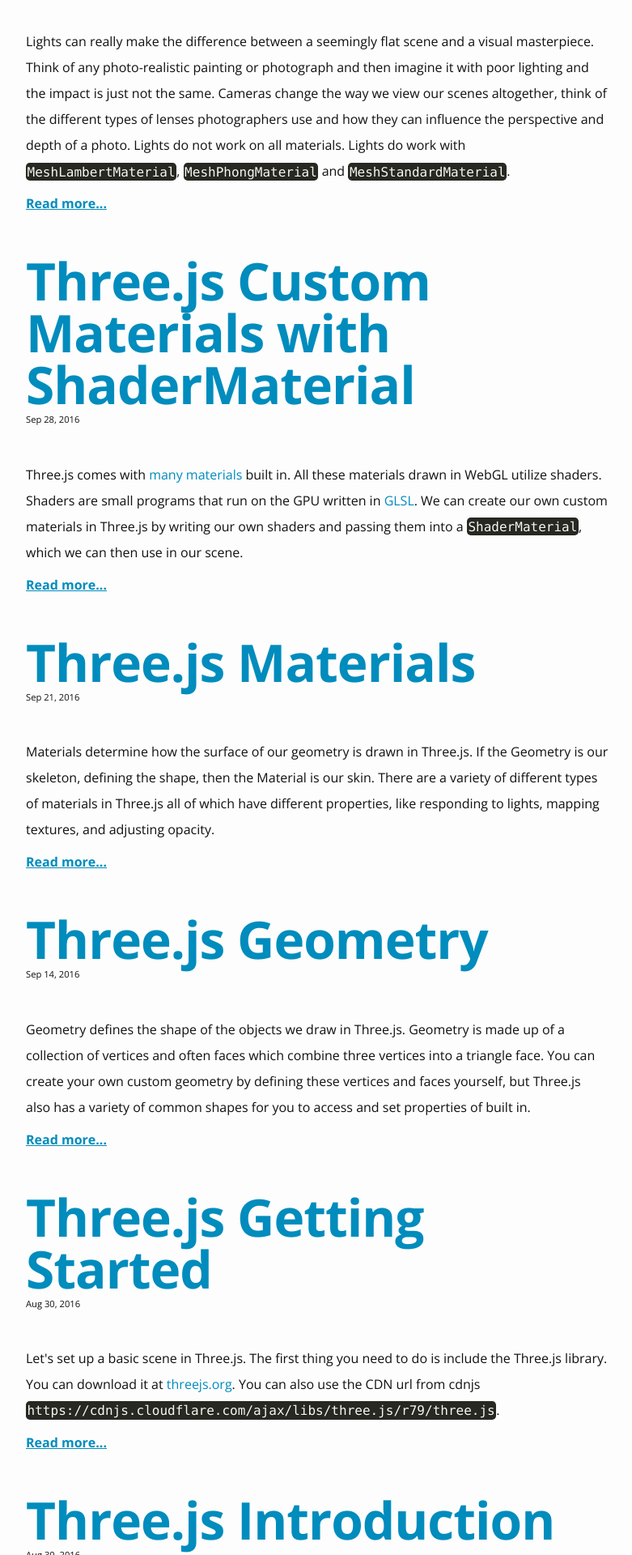
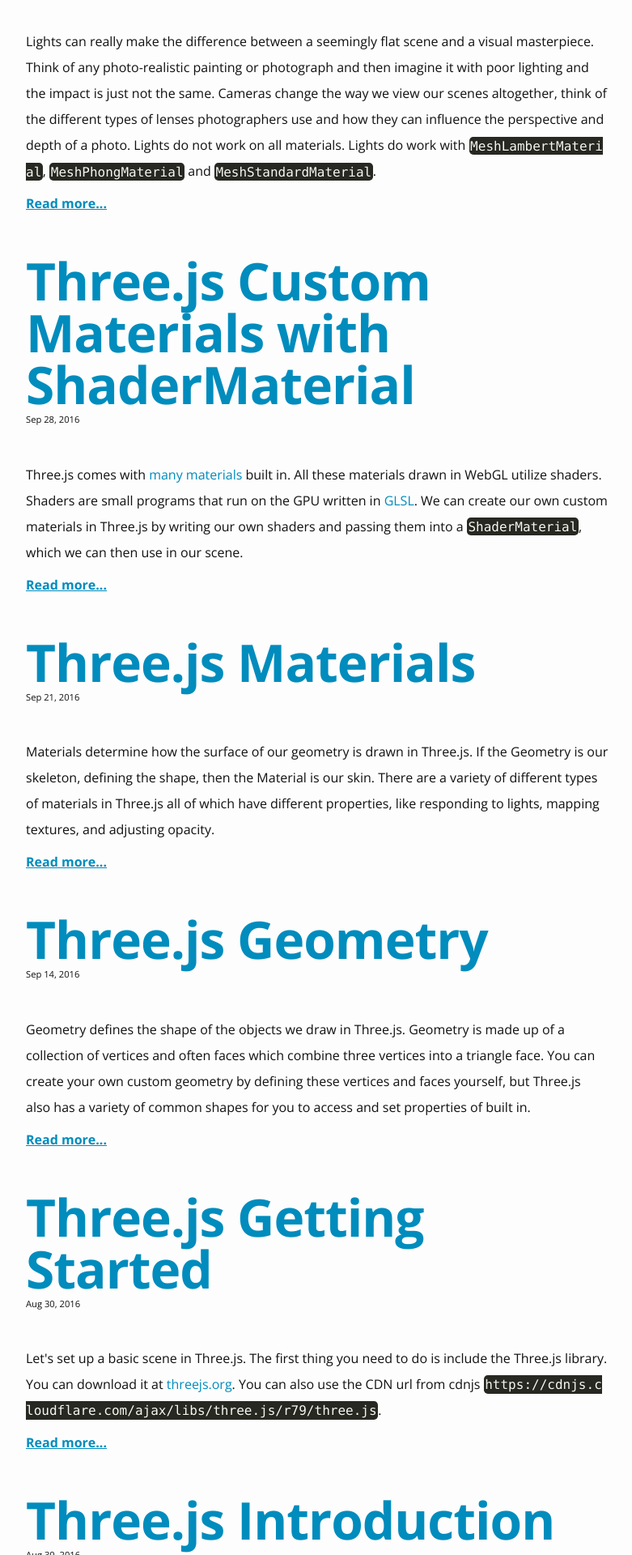
Before and after one commit to cjgammon/blog, a Jekyll site: the page built from index.html, in a window 1280 px wide. Shown: the part 493-2413 px from the top of the page at 81% size, without its empty margins (248-1029 px from the left). Built offline with Jekyll 4.4.1, drawn with Linux system fonts in a browser that asks for light colours; nearby versions of some CDN libraries; the list of posts is cut into pages by our own code; comment, search, counter and statistics services are not loaded.

Commit message:
fix layout on homepage mobile

```diff
--- a/_sass/_layout.scss
+++ b/_sass/_layout.scss
@@ -257,7 +257,7 @@
     }
 
     code{
-        word-break: break-all;
+        word-break: break-all !important;
     }
 }
 
```
